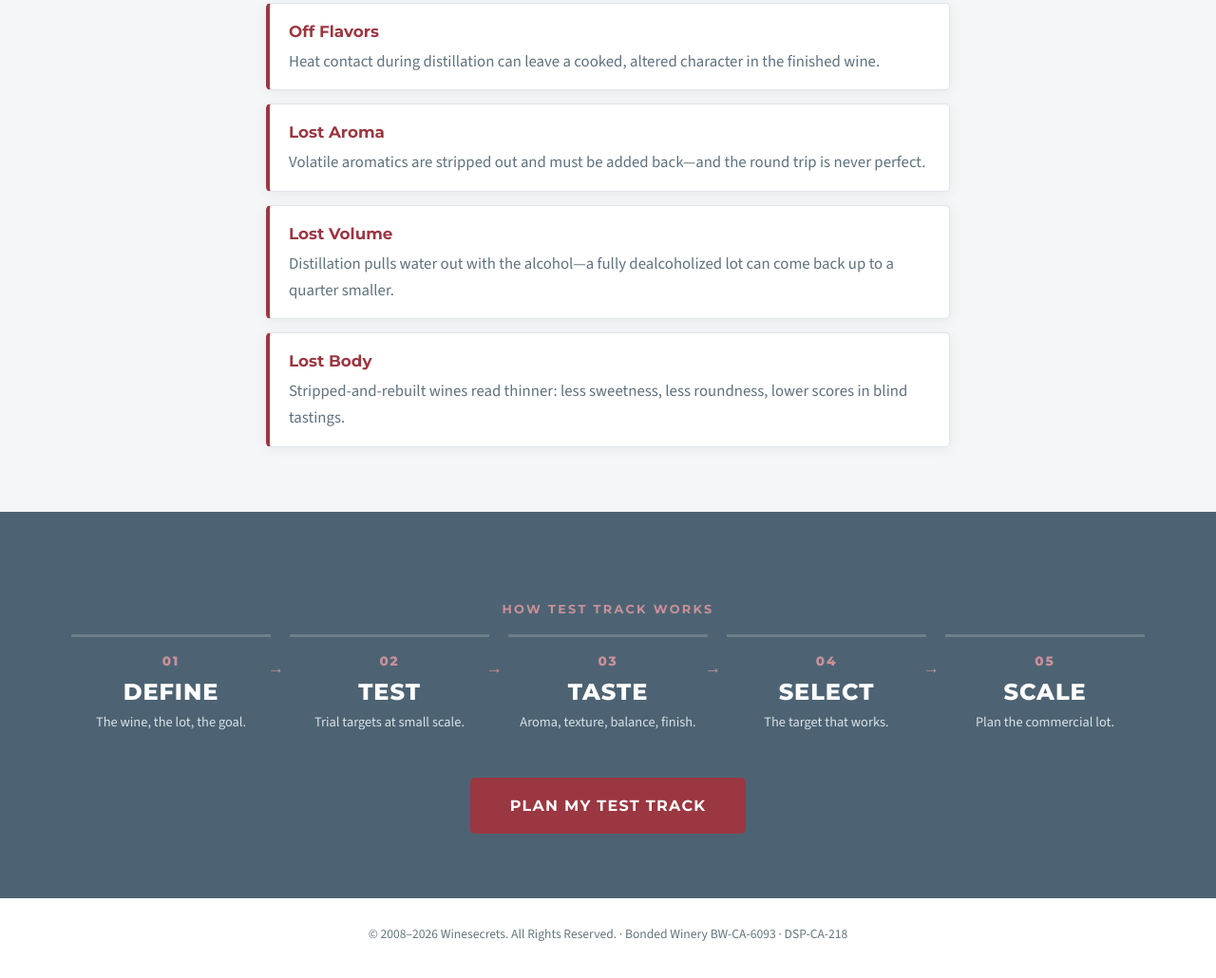
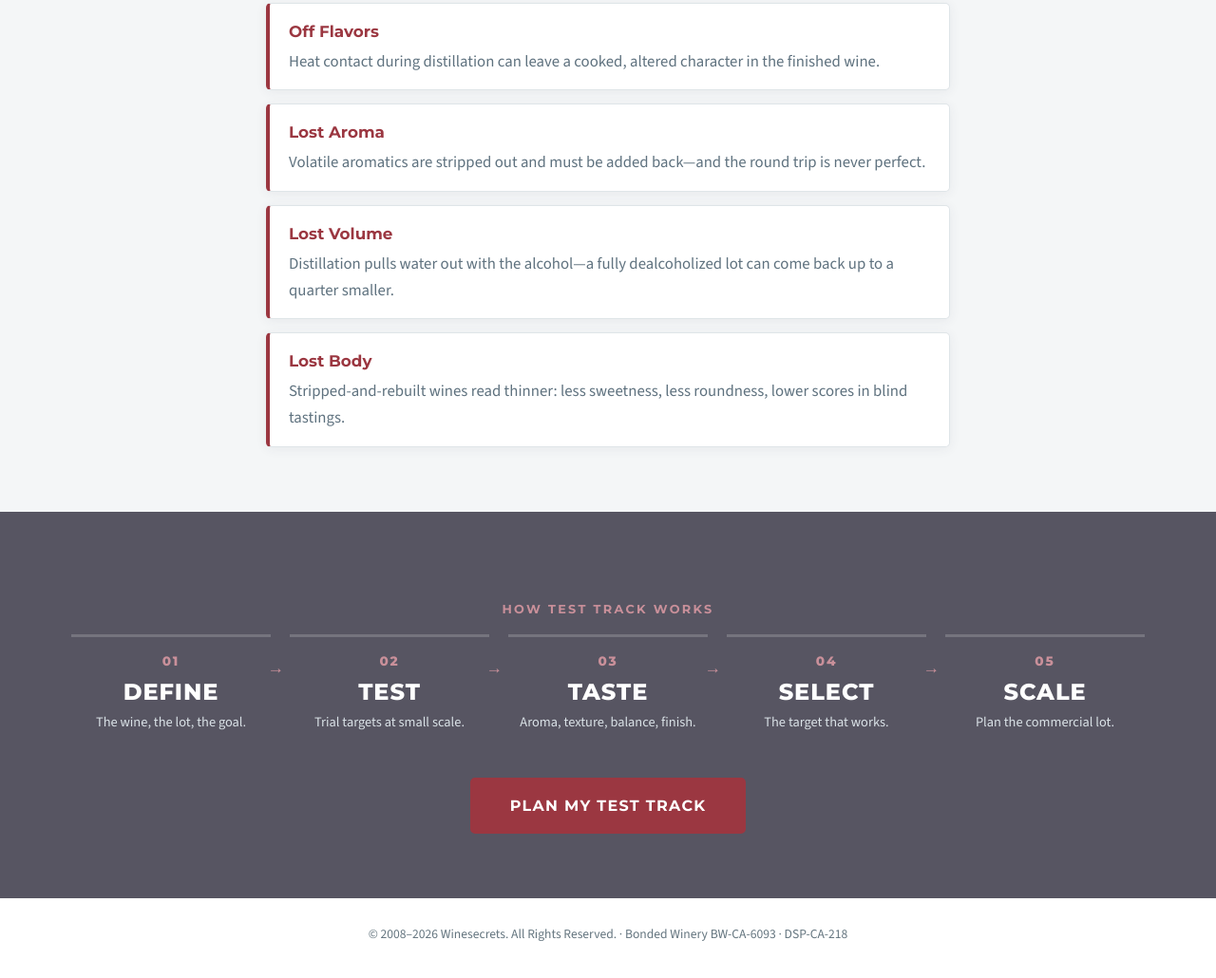
Before and after one commit to just1121/nolo, a plain HTML site: page tools.html in a window 1280 px wide. Shown: the part 1432-2462 px from the top of the page at 95% size. Drawn offline with nearby package versions, Linux system fonts and the light colour scheme.

Commit message:
Tools page: bottom band derived from the middle blue instead of a different hue
The previous bottom color (#4d6373) was a 205deg cyan-blue while the
middle band is a 248deg purple-blue — unrelated hues. New #575562 is the
same 248deg hue grayed down (sat 17%->7%) and lifted (light 27%->36%) so
the two bands read as one family. Text contrast on it: white 7.3:1,
captions 5.6:1.

Co-Authored-By: Claude Opus 5 <noreply@anthropic.com>

```diff
--- a/tools.html
+++ b/tools.html
@@ -65,8 +65,9 @@
     display: block; margin-bottom: 0.2rem;
   }
   .ws-tools-callline { font-size: 0.935rem; }  /* 10% up from .ws-nolo-microcopy */
-  /* middle Test Track band keeps the brand blue; the bottom steps band is blue-gray */
-  .ws-tools-stepsband { background: #4d6373; }
+  /* Bottom band is the middle band's blue, grayed: same 248deg hue as
+     --ws-brand-secondary #3c3950, saturation 17% -> 7%, lightness 27% -> 36%. */
+  .ws-tools-stepsband { background: #575562; }
   .ws-tools-stepsband .ws-nolo-testtrack__steps small { color: #dae2e7; }
   .ws-tools-footer { text-align: center; padding: 26px 0; color: var(--ws-text-muted); font-size: 0.85rem; }
 </style>
```
